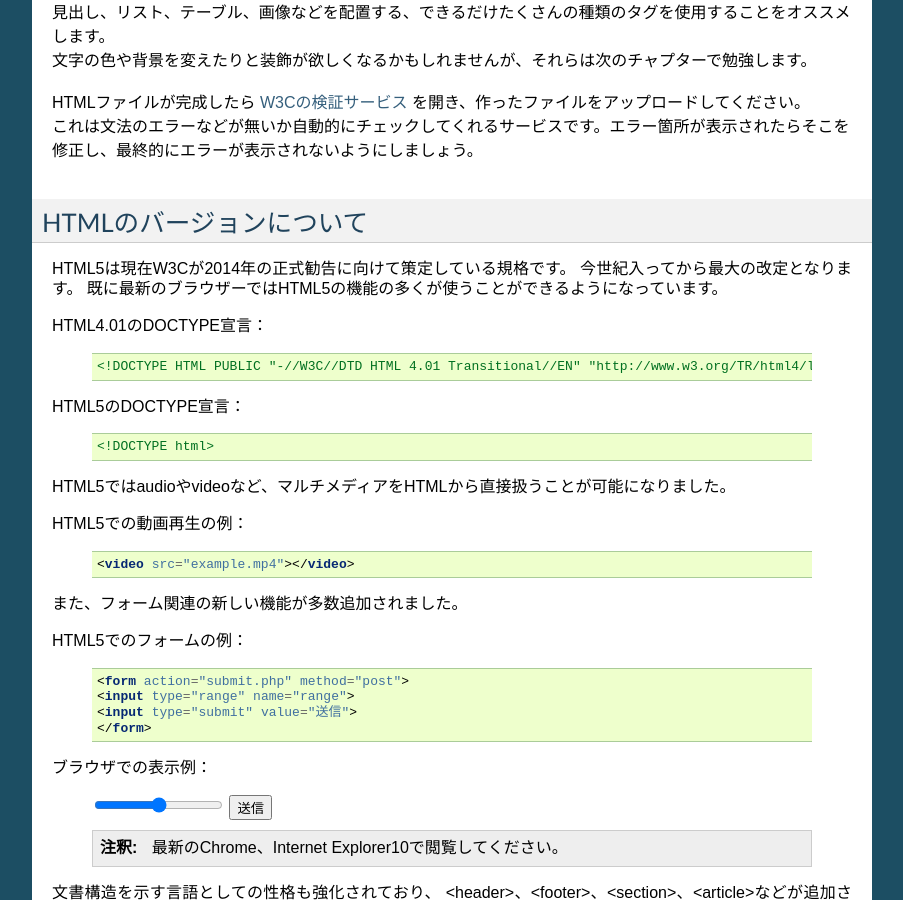
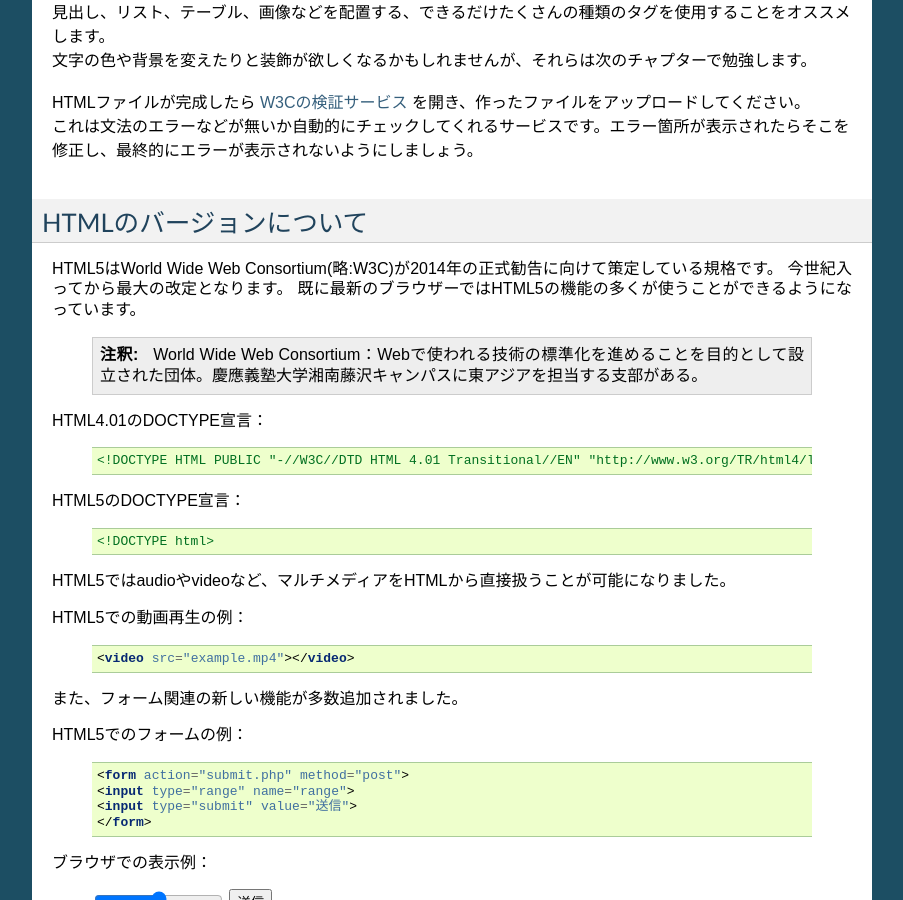
Before and after one commit to uhero-corp/buds, a Sphinx documentation site: the page built from source/4_html.txt, in a window 1280 px wide and 900 px high, scrolled down 5338 px. Shown: the whole window, without its empty margins (198-1101 px from the left). Built offline with Sphinx 7.4.7, drawn with Linux system fonts in a browser that asks for light colours.

Commit message:
first commit

```diff
--- a/source/4_html.txt
+++ b/source/4_html.txt
@@ -376,9 +376,12 @@ HTML課題 - 自分の好きなもの紹介ページ
 HTMLのバージョンについて
 =========================
 
-HTML5は現在W3Cが2014年の正式勧告に向けて策定している規格です。
+HTML5はWorld Wide Web Consortium(略:W3C)が2014年の正式勧告に向けて策定している規格です。
 今世紀入ってから最大の改定となります。
 既に最新のブラウザーではHTML5の機能の多くが使うことができるようになっています。
+
+    .. note::
+       World Wide Web Consortium：Webで使われる技術の標準化を進めることを目的として設立された団体。慶應義塾大学湘南藤沢キャンパスに東アジアを担当する支部がある。
 
 
 HTML4.01のDOCTYPE宣言：
```
